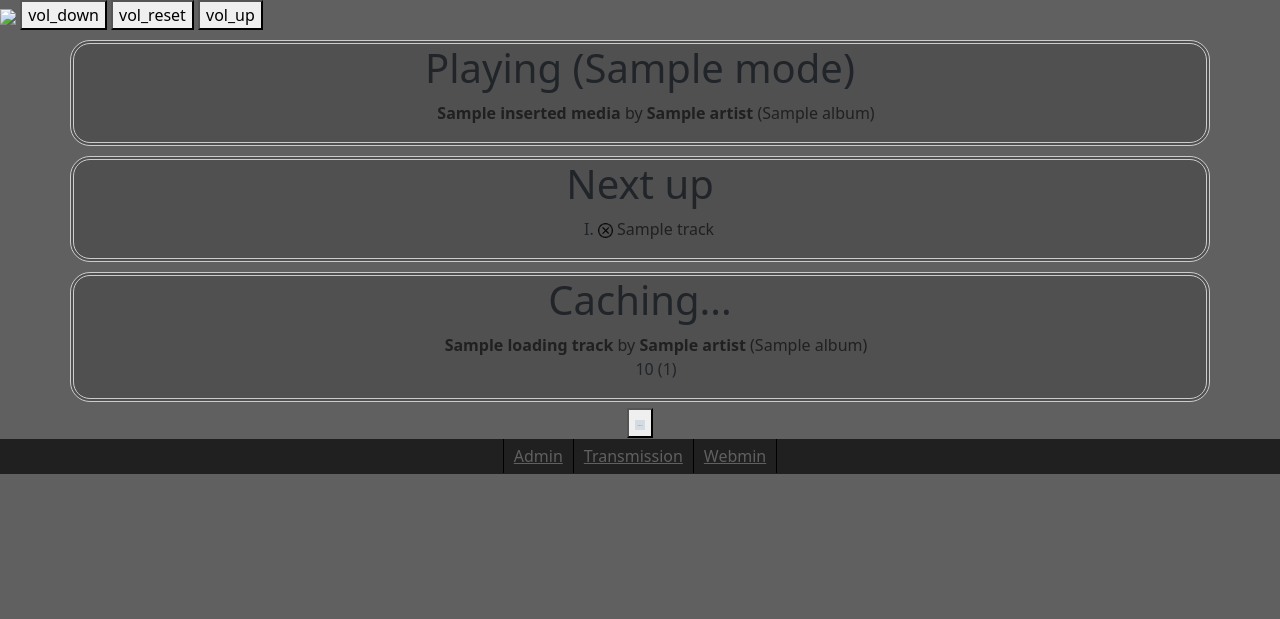
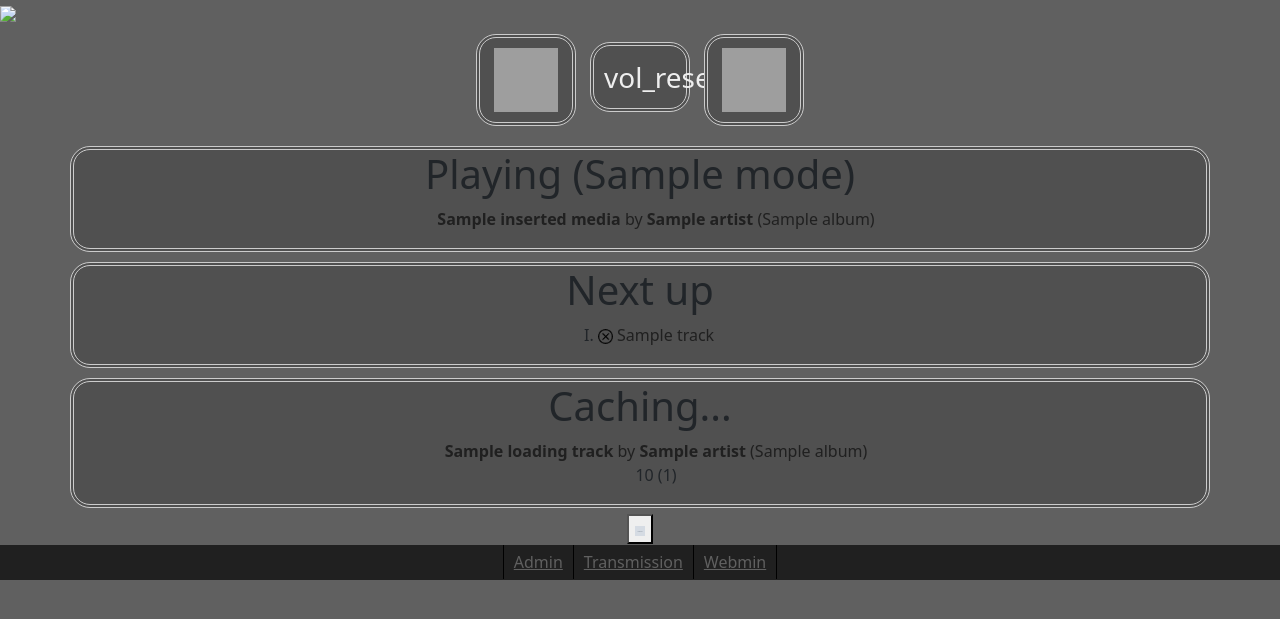
Before and after one commit to michimussato/JukeOroni, a Django app: template player/templates/player/box_base.html in a window 1280 px wide. Shown: the part 48-667 px from the top of the page. Run offline with Django 3.2, Linux system fonts and the light colour scheme; the template is opened without the code that fills it: most values are stand-ins (such as "Sample title", 1, 10 or a date in 2020); grey boxes marked "Sample" are stand-in pictures; parts of the project's set-up code (start-up, migrations or seed data) failed here and were passed over; some libraries are stand-ins or nearby versions; grey boxes are pictures that could not be loaded.

Commit message:
alsa vol / eq

```diff
--- a/player/static/custom.css
+++ b/player/static/custom.css
@@ -73,7 +73,7 @@ footer {
     /*display: -webkit-box;*/
 }
 
-.btn_header, .btn_back, .btn_albums {
+.btn_header, .btn_back, .btn_albums, .btn_vol {
         display: inline-block;
         background-color: #505050;
         border-radius: 20px;
@@ -140,7 +140,7 @@ footer {
         margin: 5px;
       }
 
-.btn_header:hover, .btn_back:hover, .btn_albums:hover {
+.btn_header:hover, .btn_back:hover, .btn_albums:hover, .btn_vol:hover {
         background-color: #858585;
       }
 
@@ -153,14 +153,14 @@ footer {
         background-color: #e64343FF;
       }
 
-.table_header_buttons, .table_footer_buttons, .table_albums_button {
+.table_header_buttons, .table_footer_buttons, .table_albums_button, .table_vol_buttons {
     text-align:center;
     margin-left:auto;
     margin-right:auto;
     border-collapse: collapse;
 }
 
-.td_header_buttons, .td_albums_buttons {
+.td_header_buttons, .td_albums_buttons, .td_vol_buttons {
     border-right: solid 0px #000;
     border-left: solid 0px #000;
 }
--- a/templates/jukeoroni/base.html
+++ b/templates/jukeoroni/base.html
@@ -34,9 +34,105 @@
     {% endblock body %}
 
     {% block vol %}
-        <button title="vol_down" onclick="window.location.href='/jukeoroni/vol_down';">vol_down</button>
-        <button title="vol_reset" onclick="window.location.href='/jukeoroni/vol_reset';">vol_reset</button>
-        <button title="vol_up" onclick="window.location.href='/jukeoroni/vol_up';">vol_up</button>
+{#        <form method="post" id="task-form">#}
+            {% csrf_token %}
+    {#        <input type="text" placeholder="Enter Task" name="task" id="task" required>#}
+    {#        <button type="submit">vol_up</button>#}
+    {#        <button type="submit">vol_reset</button>#}
+    {#        <button type="submit">vol_down</button>#}
+{#        </form>#}
+        <div class="container">
+        <table class="table_vol_buttons" border="0" cellspacing="0">
+            <tr style="border: none;">
+{#                <td class="td_header_buttons" width="{{ button.column_width }}" style="padding: {{ button.padding }};">#}
+                <td class="td_vol_buttons" style="padding:5px;">
+{#                    <button class="btn_vol" id="vol_down"><img width="{{ button.img_width }}" height="{{ button.img_height }}" src="{{ button.img_src }}"></button>#}
+                    <button class="btn_vol" id="vol_down"><img width="64px" height="64px" src="https://cdn2.iconfinder.com/data/icons/media-player-ui/512/Media-Icon-5-512.png"></button>
+                    <button class="btn_vol" id="vol_reset">vol_reset</button>
+{#                    <button class="btn_vol" id="vol_up">vol_up</button>#}
+                    <button class="btn_vol" id="vol_up"><img width="64px" height="64px" src="https://cdn2.iconfinder.com/data/icons/media-player-ui/512/Media-Icon-6-512.png"></button>
+                </td>
+            </tr>
+        </table>
+        </div>
+
+{#        <div id=”range”>#}
+{#            <span id="currentVal">40</span>#}
+{#        </div>#}
+
+
+        <script src="https://code.jquery.com/jquery-3.5.1.js"
+              integrity="sha256-QWo7LDvxbWT2tbbQ97B53yJnYU3WhH/C8ycbRAkjPDc="
+                crossorigin="anonymous"></script>
+
+        <script type="text/javascript">
+        {#$("#range").slider#}
+        {#  range: "min"#}
+        {#  max: 100#}
+        {#  value: 10#}
+        {#  slide: (e, ui) ->#}
+        {#    $("#currentVal").html ui.value#}
+        {#    return#}
+
+        {#$( "#range" ).slider({#}
+        {#    change: function( event, ui ) {}#}
+        {# });#}
+
+        {#$( "#range" ).on(#}
+        {#    "slidechange",#}
+        {#    function( event, ui ) {}#}
+        {#);#}
+
+        $('#vol_up').click(function(e){
+            e.preventDefault();
+            $.ajax({
+                type:'POST',
+                url:'{% url "vol_up" %}',
+                data:
+                {
+                    task:$("#task").val(),
+                    csrfmiddlewaretoken:$('input[name=csrfmiddlewaretoken]').val()
+                },
+                success:function(){
+                      {#alert('vol_up');#}
+                        }
+                })
+            });
+
+        $('#vol_reset').click(function(e){
+            e.preventDefault();
+            $.ajax({
+                type:'POST',
+                url:'{% url "vol_reset" %}',
+                data:
+                {
+                    task:$("#task").val(),
+                    csrfmiddlewaretoken:$('input[name=csrfmiddlewaretoken]').val()
+                },
+                success:function(){
+                      alert('debug: vol_reset');
+                        }
+                })
+            });
+
+        $('#vol_down').click(function(e){
+            e.preventDefault();
+            $.ajax({
+                type:'POST',
+                url:'{% url "vol_down" %}',
+                data:
+                {
+                    task:$("#task").val(),
+                    csrfmiddlewaretoken:$('input[name=csrfmiddlewaretoken]').val()
+                },
+                success:function(){
+                      {#alert('vol_down');#}
+                        }
+                })
+            });
+
+        </script>
+
     {% endblock vol %}
 
 {#    {% block equalizer %}#}
```
Also changed, not shown: player/views.py (+14 -8 lines).
